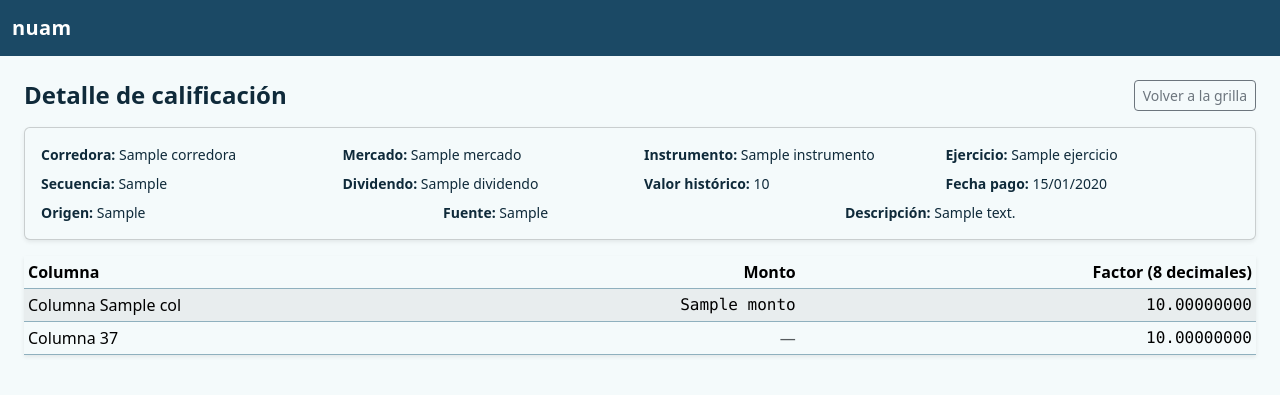
After one commit to natalyobregon/Proyecto_Nuam, a Django app: template calificaciones/templates/calificaciones/detalle.html in a window 1280 px wide. The commit adds this page. Shown: the top 395 px of the page. Run offline with Django 5.2, Linux system fonts and the light colour scheme; the template is opened without the code that fills it: most values are stand-ins (such as "Sample title", 1, 10 or a date in 2020); some libraries are stand-ins or nearby versions.

Commit message:
se añade ajuste manual de factores y vista detalle

```diff
--- /dev/null
+++ b/calificaciones/templates/calificaciones/detalle.html
@@ -0,0 +1,52 @@
+{% extends 'base.html' %}
+{% block titulo %}Detalle calificación{% endblock %}
+esto es para que el sistema sepa que el titulo de la pagina es detalle calificacion
+
+{% block contenido %}
+<div class="d-flex justify-content-between align-items-center mb-3">
+  <h1 class="h4 fw-bold mb-0">Detalle de calificación</h1>
+  <a href="{% url 'grilla' %}" class="btn btn-outline-secondary btn-sm">Volver a la grilla</a>
+</div>
+
+<div class="card card-body shadow-sm mb-3">
+  <div class="row g-2 small">
+    <div class="col-6 col-md-3"><strong>Corredora:</strong> {{ calificacion.corredora.nombre }}</div>
+    <div class="col-6 col-md-3"><strong>Mercado:</strong> {{ calificacion.mercado }}</div>
+    <div class="col-6 col-md-3"><strong>Instrumento:</strong> {{ calificacion.instrumento }}</div>
+    <div class="col-6 col-md-3"><strong>Ejercicio:</strong> {{ calificacion.ejercicio }}</div>
+    <div class="col-6 col-md-3"><strong>Secuencia:</strong> {{ calificacion.secuencia_evento }}</div>
+    <div class="col-6 col-md-3"><strong>Dividendo:</strong> {{ calificacion.dividendo }}</div>
+    <div class="col-6 col-md-3"><strong>Valor histórico:</strong> {{ calificacion.valor_historico }}</div>
+    <div class="col-6 col-md-3"><strong>Fecha pago:</strong> {{ calificacion.fecha_pago|date:"d/m/Y"|default:"—" }}</div>
+    <div class="col-6 col-md-4"><strong>Origen:</strong> {{ calificacion.get_origen_display }}</div>
+    <div class="col-6 col-md-4"><strong>Fuente:</strong> {{ calificacion.get_fuente_ingreso_display }}</div>
+    <div class="col-12 col-md-4"><strong>Descripción:</strong> {{ calificacion.descripcion|default:"—" }}</div>
+  </div>
+</div>
+
+<div class="table-responsive shadow-sm">
+  <table class="table table-sm table-striped align-middle mb-0">
+    <thead>
+      <tr>
+        <th scope="col">Columna</th>
+        <th scope="col" class="text-end">Monto</th>
+        <th scope="col" class="text-end">Factor (8 decimales)</th>
+      </tr>
+    </thead>
+    <tbody>
+      {% for fila in filas_8_a_36 %}
+        <tr>
+          <td>Columna {{ fila.col }}</td>
+          <td class="text-end font-monospace">{% if fila.monto is not None %}{{ fila.monto }}{% else %}0{% endif %}</td>
+          <td class="text-end font-monospace">{% if fila.factor is not None %}{{ fila.factor|floatformat:8 }}{% else %}0.00000000{% endif %}</td>
+        </tr>
+      {% endfor %}
+      <tr>
+        <td>Columna 37</td>
+        <td class="text-end text-muted">—</td>
+        <td class="text-end font-monospace">{% if factor_37 is not None %}{{ factor_37|floatformat:8 }}{% else %}0.00000000{% endif %}</td>
+      </tr>
+    </tbody>
+  </table>
+</div>
+{% endblock %}
--- a/calificaciones/templates/calificaciones/grilla.html
+++ b/calificaciones/templates/calificaciones/grilla.html
@@ -108,7 +108,7 @@
                 <button type="button" class="btn btn-sm btn-outline-danger" disabled title="Disponible en siguiente paso">Eliminar</button>
               {% endif %}
             {% else %}
-              <button type="button" class="btn btn-sm btn-outline-secondary" disabled title="Detalle en siguiente paso">Ver</button>
+              <a href="{% url 'detalle' c.pk %}" class="btn btn-sm btn-outline-secondary">Ver</a>
             {% endif %}
           </td>
         </tr>
--- a/calificaciones/urls.py
+++ b/calificaciones/urls.py
@@ -1,7 +1,8 @@
-from django.urls import path
+from django.urls import path #esta pagina es para que el sistema sepa que urls estan disponibles en la app calificaciones
 from . import views
 
 urlpatterns = [
     path('', views.grilla_calificaciones, name='grilla'),
     path('ingresar/', views.ingresar_calificacion, name='ingresar'),
+    path('<int:pk>/', views.detalle_calificacion, name='detalle'),
 ]
```
Also changed, not shown: calificaciones/calculos.py (+35 -3 lines), calificaciones/templates/calificaciones/ingresar.html (+30 -1 lines), calificaciones/views.py (+107 -45 lines).
